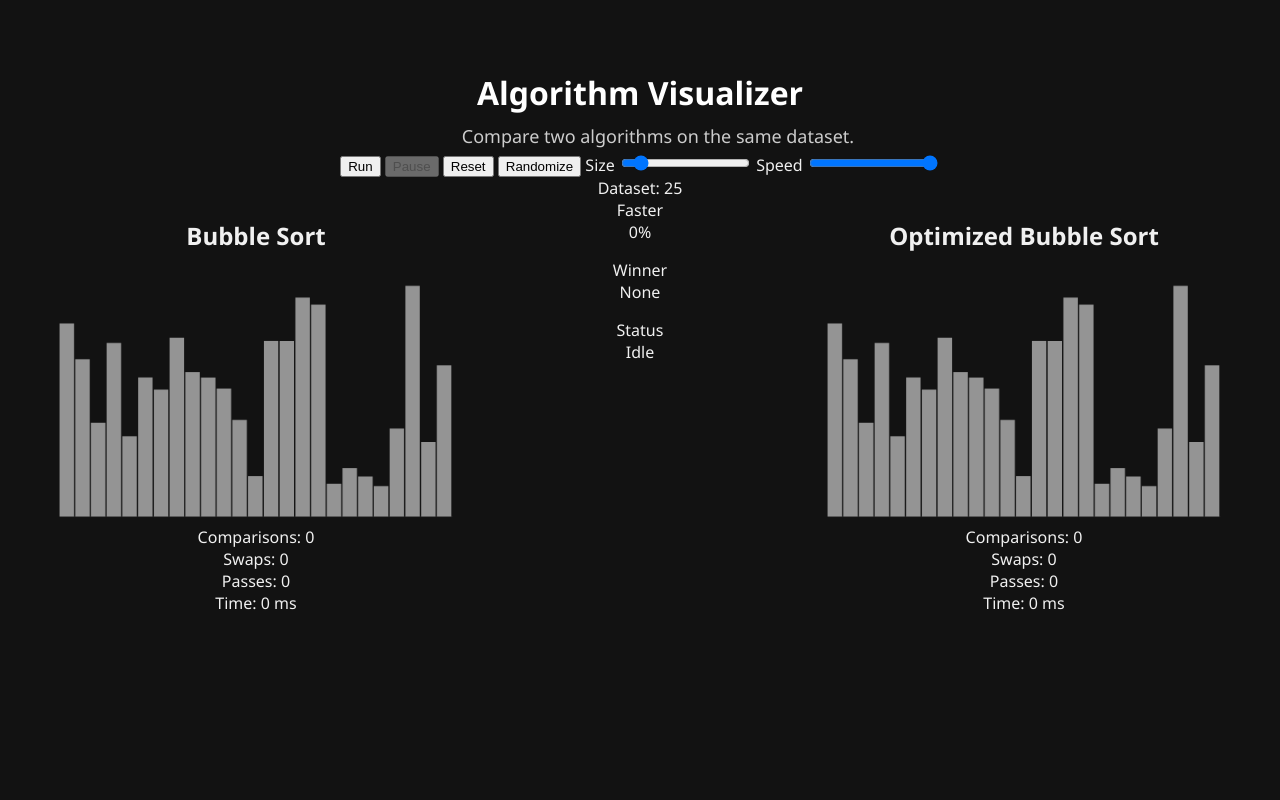
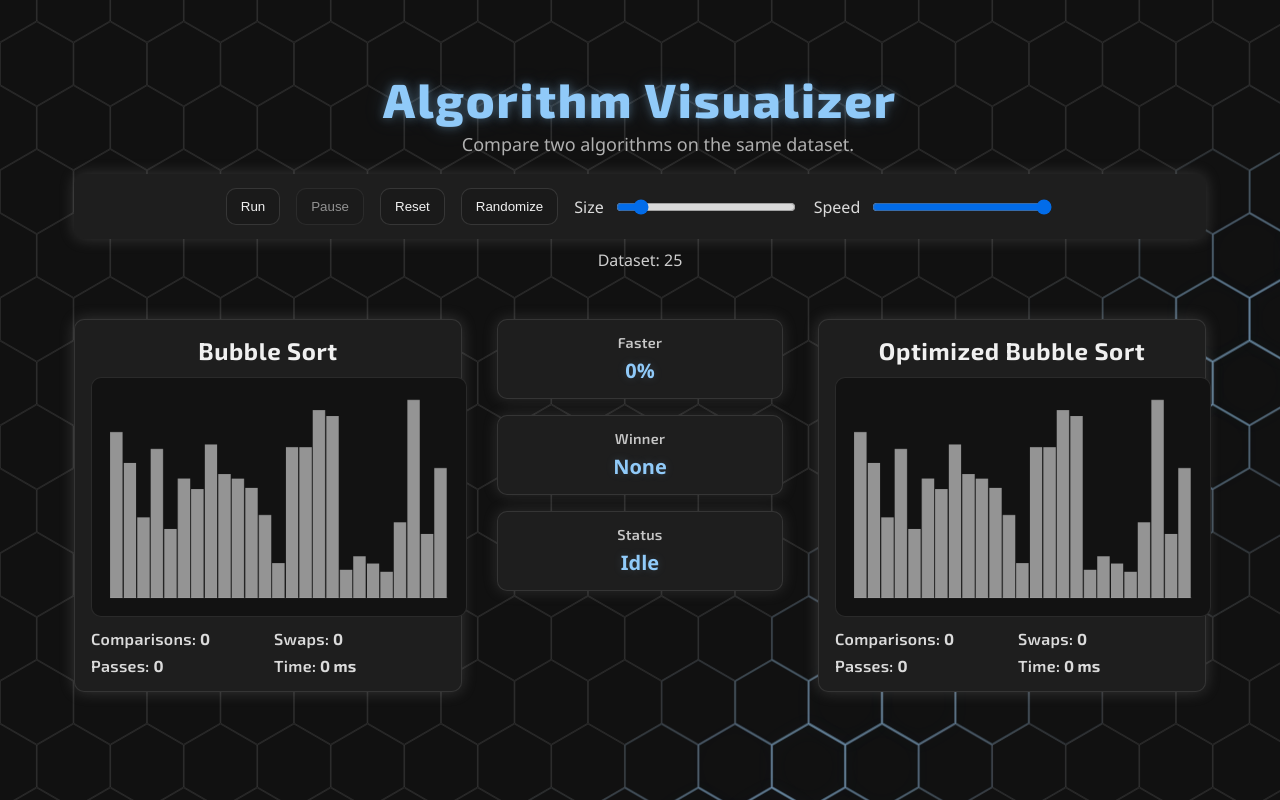
Before and after one commit to tpoulton36/resume-site, a Flask app: page /algorithms in a window 1280 px wide. Run offline with Flask 3, Linux system fonts and the light colour scheme.

Commit message:
Add hex animated background and polish algorithm visualizer styling

```diff
--- a/static/css/algorithms.css
+++ b/static/css/algorithms.css
@@ -90,3 +90,255 @@ canvas {
   height: auto;
   display: block;
 }
+
+/* ===== Algorithms page polish (matches home page vibe) ===== */
+
+/* Override global body centering and padding, but only inside this page */
+.algo-page {
+  max-width: 1400px;
+  margin: 0 auto;
+  padding: 24px;
+  text-align: left;
+}
+
+/* Header spacing */
+.algo-header {
+  text-align: center;
+  margin-bottom: 18px;
+}
+
+.algo-header h1 {
+  margin: 0 0 8px 0;
+}
+
+.algo-header p {
+  margin: 0;
+  opacity: 0.85;
+}
+
+/* Controls row as a card */
+.algo-controls {
+  display: flex;
+  flex-wrap: wrap;
+  gap: 12px 16px;
+  align-items: center;
+  justify-content: center;
+
+  margin: 16px auto 0 auto;
+  padding: 14px 16px;
+
+  background: #1e1e1e;
+  border-radius: 10px;
+  box-shadow: 0 0 15px rgba(171, 171, 171, 0.24);
+  max-width: 1100px;
+}
+
+/* Buttons match the site vibe */
+.algo-controls button {
+  background: #1a1a1a;
+  color: #f0f0f0;
+  border: 1px solid rgba(255, 255, 255, 0.12);
+  border-radius: 10px;
+  padding: 10px 14px;
+  cursor: pointer;
+}
+
+.algo-controls button:hover {
+  border-color: rgba(144, 202, 249, 0.55);
+}
+
+.algo-controls button:disabled {
+  opacity: 0.55;
+  cursor: not-allowed;
+}
+
+/* Sliders */
+.algo-controls label {
+  display: flex;
+  align-items: center;
+  gap: 10px;
+  opacity: 0.9;
+}
+
+.algo-controls input[type="range"] {
+  width: 180px;
+}
+
+/* Dataset meta tight to controls, and push compare row down */
+.dataset-meta {
+  margin-top: 10px;     /* tight to controls */
+  margin-bottom: 0;     /* no extra gap here */
+  text-align: center;
+  opacity: 0.85;
+}
+
+.compare-row {
+  margin-top: 48px;     /* this is where the separation happens */
+}
+
+/* Panels as cards (match home) */
+.algo-panel {
+  background: #1e1e1e;
+  border-radius: 10px;
+  padding: 16px;
+  box-shadow: 0 0 15px rgba(171, 171, 171, 0.24);
+}
+
+.algo-panel h2 {
+  margin: 0 0 12px 0;
+  text-align: center;
+}
+
+/* Canvas frame */
+.viz-wrap {
+  background: #121212;
+  border-radius: 10px;
+  padding: 10px;
+  border: 1px solid rgba(255, 255, 255, 0.10);
+}
+
+/* Stats block */
+.stats {
+  margin-top: 12px;
+  display: grid;
+  grid-template-columns: 1fr 1fr;
+  gap: 8px 12px;
+  opacity: 0.9;
+}
+
+.stats span {
+  font-weight: 600;
+}
+
+/* Center comparison strip styling */
+.compare-strip {
+  margin-top: 0;
+}
+
+.compare-box {
+  width: 100%;
+  background: #1e1e1e;
+  border-radius: 10px;
+  padding: 14px 12px;
+  box-shadow: 0 0 15px rgba(171, 171, 171, 0.18);
+  border: 1px solid rgba(255, 255, 255, 0.10);
+}
+
+.compare-label {
+  font-size: 0.9rem;
+  opacity: 0.8;
+  margin-bottom: 6px;
+}
+
+.compare-value {
+  font-size: 1.25rem;
+  font-weight: 700;
+}
+
+/* Responsive: stack on small screens */
+@media (max-width: 1100px) {
+  .compare-row {
+    flex-direction: column;
+    gap: 24px;
+    align-items: stretch;
+  }
+
+  .compare-strip {
+    max-width: none;
+    flex-direction: row;
+    justify-content: center;
+    flex-wrap: wrap;
+  }
+
+  .compare-box {
+    max-width: 260px;
+  }
+
+  .stats {
+    grid-template-columns: 1fr;
+  }
+}
+
+/* Hex background layer for Algorithms page only */
+#hex-background {
+  position: fixed;
+  inset: 0;
+  z-index: -2;
+  pointer-events: none;
+  background: transparent;
+}
+
+#hex-background canvas {
+  width: 100%;
+  height: 100%;
+  display: block;
+}
+
+/* ===== Algorithms page typography ===== */
+
+/* Main page title */
+.algo-header h1 {
+  font-family: 'Exo 2', sans-serif;
+  font-weight: 800;
+  letter-spacing: 0.03em;
+}
+
+/* Algorithm panel titles */
+.algo-panel h2 {
+  font-family: 'Exo 2', sans-serif;
+  font-weight: 700;
+  letter-spacing: 0.025em;
+}
+
+/* Stat labels and comparison labels */
+.stats div,
+.compare-label {
+  font-family: 'Exo 2', sans-serif;
+  font-weight: 600;
+  letter-spacing: 0.02em;
+}
+
+/* Keep stat values readable */
+.stats span,
+.compare-value {
+  font-family: inherit;
+  font-weight: 700;
+  letter-spacing: normal;
+}
+
+/* ===== Title styling (accent + glow) ===== */
+.algo-header h1 {
+  font-family: 'Exo 2', sans-serif;
+  font-weight: 800;
+  font-size: 3rem;           /* increase size */
+  line-height: 1.05;
+  letter-spacing: 0.04em;
+  color: #90caf9;
+
+  text-shadow:
+    0 0 10px rgba(144, 202, 249, 0.35),
+    0 0 22px rgba(144, 202, 249, 0.18);
+}
+
+/* Accent color for live comparison values */
+#statFasterPct,
+#statWinner,
+#statStatus {
+  color: #90caf9;
+  text-shadow: 0 0 10px rgba(144, 202, 249, 0.18);
+}
+
+.algo-panel {
+  border: 1px solid rgba(255, 255, 255, 0.10);
+  transition: border-color 180ms ease, box-shadow 180ms ease;
+}
+
+.algo-panel:hover {
+  border-color: rgba(144, 202, 249, 0.35);
+  box-shadow: 0 0 18px rgba(144, 202, 249, 0.10);
+}
+
+.compare-value {
+  color: #90caf9;
+  text-shadow: 0 0 10px rgba(144, 202, 249, 0.18);
+}
--- a/static/js/algorithms.js
+++ b/static/js/algorithms.js
@@ -212,14 +212,15 @@ function setControlsEnabled(mode) {
       const isA = i === highlight.a;
       const isB = i === highlight.b;
 
-      // default bar
+      // default bar (neutral)
       let fill = "rgba(255,255,255,0.55)";
 
-      // compare highlight
-      if (isA || isB) fill = "rgba(255,255,255,0.90)";
+      // compare highlight (cyan)
+      if (isA || isB) fill = "rgba(144,202,249,0.95)";
 
-      // swap highlight
-      if ((isA || isB) && highlight.swapped) fill = "rgba(255,255,255,1)";
+      // swap highlight (stronger cyan)
+      if ((isA || isB) && highlight.swapped) fill = "rgba(144,202,249,1)";
+
 
       ctx.fillStyle = fill;
 
--- /dev/null
+++ b/static/js/hex_background.js
@@ -0,0 +1,113 @@
+// static/js/hex_background.js
+(() => {
+  const canvas = document.getElementById("hexCanvas");
+  if (!canvas) return;
+
+  const ctx = canvas.getContext("2d");
+
+  // Match your accent from style.css
+  const ACCENT = { r: 144, g: 202, b: 249 }; // #90caf9
+
+  let w = 0;
+  let h = 0;
+  let dpr = 1;
+
+  function resize() {
+    dpr = Math.max(1, Math.min(2, window.devicePixelRatio || 1));
+    w = Math.floor(window.innerWidth);
+    h = Math.floor(window.innerHeight);
+
+    canvas.width = Math.floor(w * dpr);
+    canvas.height = Math.floor(h * dpr);
+    canvas.style.width = `${w}px`;
+    canvas.style.height = `${h}px`;
+
+    ctx.setTransform(dpr, 0, 0, dpr, 0, 0);
+  }
+
+  function hexPoints(cx, cy, r) {
+    const pts = [];
+    for (let i = 0; i < 6; i++) {
+      const a = (Math.PI / 3) * i + Math.PI / 6; // flat top look
+      pts.push([cx + r * Math.cos(a), cy + r * Math.sin(a)]);
+    }
+    return pts;
+  }
+
+  function drawHex(cx, cy, r, strokeAlpha, glowAlpha) {
+    const pts = hexPoints(cx, cy, r);
+
+    // subtle glow pass
+    if (glowAlpha > 0) {
+      ctx.save();
+      ctx.shadowColor = `rgba(${ACCENT.r}, ${ACCENT.g}, ${ACCENT.b}, ${glowAlpha})`;
+      ctx.shadowBlur = 18;
+      ctx.strokeStyle = `rgba(${ACCENT.r}, ${ACCENT.g}, ${ACCENT.b}, ${glowAlpha})`;
+      ctx.lineWidth = 2;
+      ctx.beginPath();
+      ctx.moveTo(pts[0][0], pts[0][1]);
+      for (let i = 1; i < pts.length; i++) ctx.lineTo(pts[i][0], pts[i][1]);
+      ctx.closePath();
+      ctx.stroke();
+      ctx.restore();
+    }
+
+    // base stroke
+    ctx.strokeStyle = `rgba(255, 255, 255, ${strokeAlpha})`;
+    ctx.lineWidth = 1;
+    ctx.beginPath();
+    ctx.moveTo(pts[0][0], pts[0][1]);
+    for (let i = 1; i < pts.length; i++) ctx.lineTo(pts[i][0], pts[i][1]);
+    ctx.closePath();
+    ctx.stroke();
+  }
+
+  function draw(t) {
+    const time = t * 0.001;
+
+    ctx.clearRect(0, 0, w, h);
+
+    // Big hexes
+    const r = 42; // size of hex radius in px
+    const xStep = r * 1.75;
+    const yStep = r * 1.52;
+
+    // Subtle base lines
+    const baseStroke = 0.10;
+
+    // Rolling glow wave params
+    const waveSpeed = 0.6;
+    const waveWidth = 220;
+
+    // Slight vignette background to make lines visible
+    ctx.fillStyle = "rgba(18, 18, 18, 0.55)";
+    ctx.fillRect(0, 0, w, h);
+
+    // Hex grid
+    for (let row = -2; row * yStep < h + yStep * 2; row++) {
+      const y = row * yStep;
+      const xOffset = (row % 2) * (xStep / 2);
+
+      for (let col = -2; col * xStep < w + xStep * 2; col++) {
+        const x = col * xStep + xOffset;
+
+        // Wave intensity based on distance to a moving diagonal band
+        const bandPos = (time * waveSpeed * 400) % (w + h);
+        const diag = x + y;
+        const dist = Math.abs(diag - bandPos);
+
+        const glow = dist < waveWidth
+          ? (1 - dist / waveWidth) * 0.35
+          : 0;
+
+        drawHex(x, y, r, baseStroke, glow);
+      }
+    }
+
+    requestAnimationFrame(draw);
+  }
+
+  window.addEventListener("resize", resize);
+  resize();
+  requestAnimationFrame(draw);
+})();
--- a/templates/algorithms.html
+++ b/templates/algorithms.html
@@ -3,10 +3,19 @@
 <head>
   <meta charset="UTF-8">
   <title>Algorithms Lab</title>
+  <link rel="preconnect" href="https://fonts.googleapis.com">
+  <link rel="preconnect" href="https://fonts.gstatic.com" crossorigin>
+  <link href="https://fonts.googleapis.com/css2?family=Exo+2:wght@600;700;800&display=swap" rel="stylesheet">
+
   <link rel="stylesheet" href="{{ url_for('static', filename='css/style.css') }}">
   <link rel="stylesheet" href="{{ url_for('static', filename='css/algorithms.css') }}">
 </head>
 <body>
+
+  <div id="hex-background" aria-hidden="true">
+  <canvas id="hexCanvas"></canvas>
+  </div>
+
 
   <main class="algo-page">
   <header class="algo-header">
@@ -87,5 +96,7 @@
 
 
   <script src="{{ url_for('static', filename='js/algorithms.js') }}"></script>
+  <script src="{{ url_for('static', filename='js/hex_background.js') }}"></script>
+
 </body>
 </html>
```
